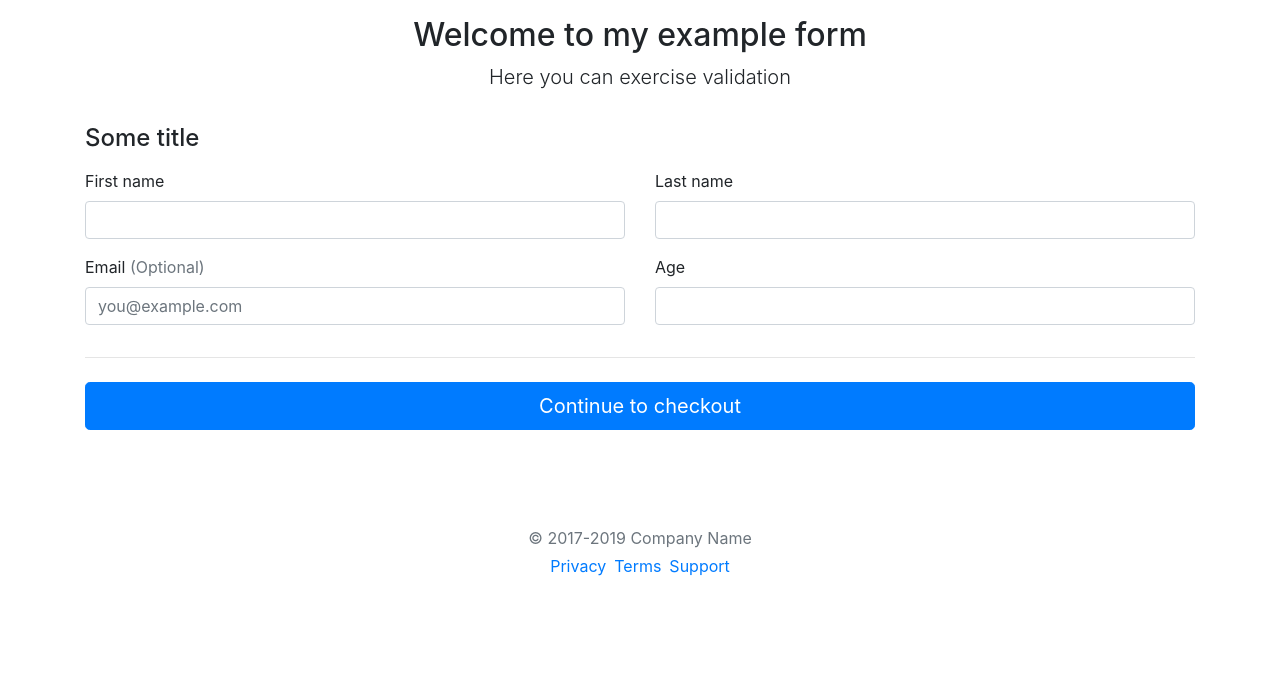
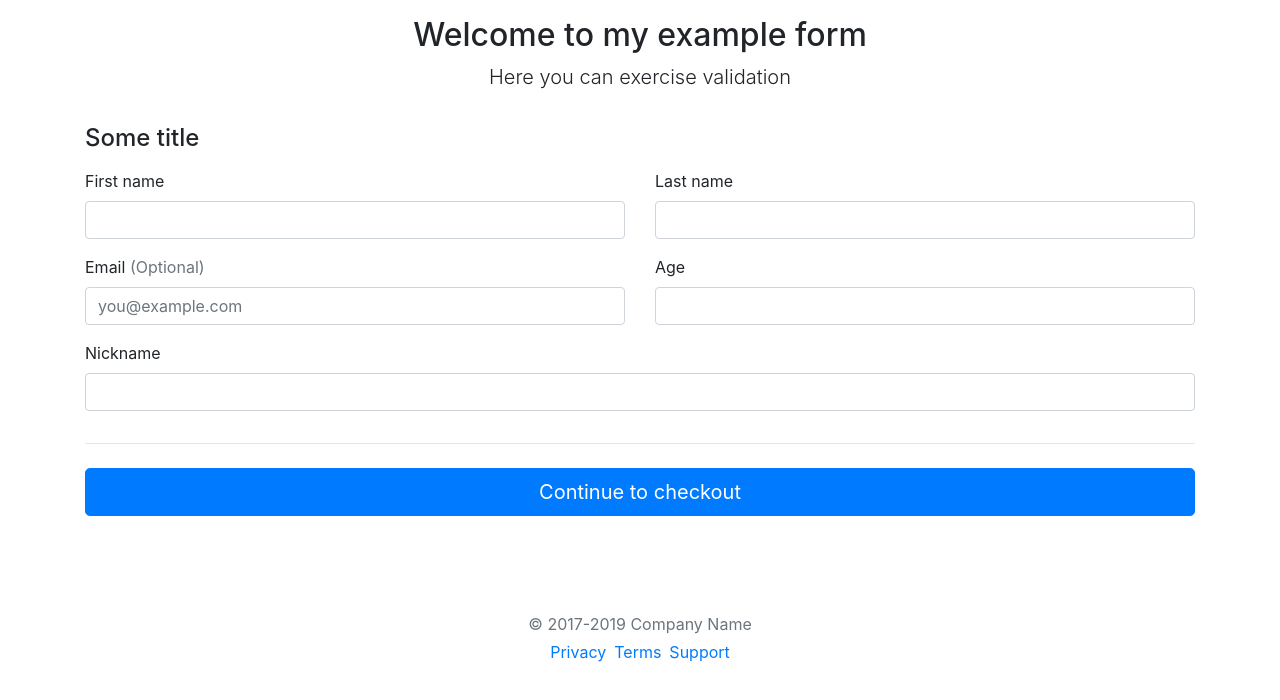
Before and after one commit to pmsopra/reactive-forms, an Angular app: page / in a window 1280 px wide. Shown: the top 700 px of the page. Built offline with nearby package versions, Linux system fonts and the light colour scheme.

Commit message:
Update form

```diff
--- a/src/app/app.module.ts
+++ b/src/app/app.module.ts
@@ -4,11 +4,13 @@ import { NgModule } from '@angular/core';
 import { AppRoutingModule } from './app-routing.module';
 import { FormComponent } from './form/form.component';
 import { RootComponent } from './root/root.component';
+import { InputComponent } from './html/input/input.component';
 
 @NgModule({
   declarations: [
     FormComponent,
-    RootComponent
+    RootComponent,
+    InputComponent
   ],
   imports: [
     BrowserModule,
--- a/src/app/form/form.component.html
+++ b/src/app/form/form.component.html
@@ -7,26 +7,32 @@
   <div class="row">
     <div class="col-12">
       <h4 class="mb-3">Some title</h4>
+
       <form class="needs-validation" novalidate>
         <div class="row">
           <div class="col-md-6 mb-3">
             <label for="firstName">First name</label>
-            <input type="text" class="form-control" id="firstName" placeholder="" value="" required>
+            <input
+              type="text"
+              class="form-control"
+              id="firstName"
+              placeholder=""
+              value=""
+              required>
             <div class="invalid-feedback">
               Valid first name is required.
             </div>
           </div>
 
           <div class="col-md-6 mb-3">
-            <label for="lastName">Last name</label>
-            <input type="text" class="form-control" id="lastName" placeholder="" value="" required>
+            <label for="last-name">Last name</label>
+            <input type="text" id="last-name" class="form-control" placeholder="" value="" required>
             <div class="invalid-feedback">
               Valid last name is required.
             </div>
           </div>
-        </div>
 
-        <div class="row">
+
           <div class="col-md-6 mb-3">
             <label for="email">Email <span class="text-muted">(Optional)</span></label>
             <input type="email" class="form-control" placeholder="you@example.com">
@@ -41,6 +47,13 @@
             <div class="invalid-feedback">
               Please enter a valid email address for shipping updates.
             </div>
+          </div>
+
+          <div class="col-12">
+            <app-input
+              label="Nickname"
+              name="nickname">
+            </app-input>
           </div>
         </div>
 
@@ -62,7 +75,10 @@
 </div>
 <script src="https://code.jquery.com/jquery-3.3.1.slim.min.js"
   integrity="sha384-q8i/X+965DzO0rT7abK41JStQIAqVgRVzpbzo5smXKp4YfRvH+8abtTE1Pi6jizo" crossorigin="anonymous"></script>
-<script>window.jQuery || document.write('<script src="/docs/4.3/assets/js/vendor/jquery-slim.min.js"><\/script>')</script>
+<script>
+  window.jQuery || document.write('<script src="/docs/4.3/assets/js/vendor/jquery-slim.min.js"><\/script>')
+
+</script>
 <script src="/docs/4.3/dist/js/bootstrap.bundle.min.js"
   integrity="sha384-xrRywqdh3PHs8keKZN+8zzc5TX0GRTLCcmivcbNJWm2rs5C8PRhcEn3czEjhAO9o" crossorigin="anonymous"></script>
 <script src="form-validation.js"></script>
--- /dev/null
+++ b/src/app/html/input/input.component.html
@@ -0,0 +1,10 @@
+<p>
+  <label class="{{ name }}" for="{{ id }}" aa="dasdas">
+    {{ label }}
+  </label>
+  <input
+    type="{{ type }}"
+    class="form-control"
+    placeholder="{{ placeholder }}"
+    id="{{ id }}">
+</p>
--- /dev/null
+++ b/src/app/html/input/input.component.ts
@@ -0,0 +1,25 @@
+import { Component, OnInit, Input } from '@angular/core';
+
+@Component({
+  selector: 'app-input',
+  templateUrl: './input.component.html',
+  styleUrls: ['./input.component.scss']
+})
+export class InputComponent implements OnInit {
+  @Input() label: string;
+  @Input() type = 'text';
+  @Input() placeholder = '';
+  @Input() id?: string;
+
+  constructor() {
+
+
+  }
+
+  ngOnInit() {
+    if (!this.id) {
+      this.id = 'id-' + Math.ceil(Math.random() * 10000000);
+    }
+  }
+
+}
```
Also changed, not shown: src/app/html/input/input.component.scss (added), 1 other file (tests, documents, lock files or other folders).
